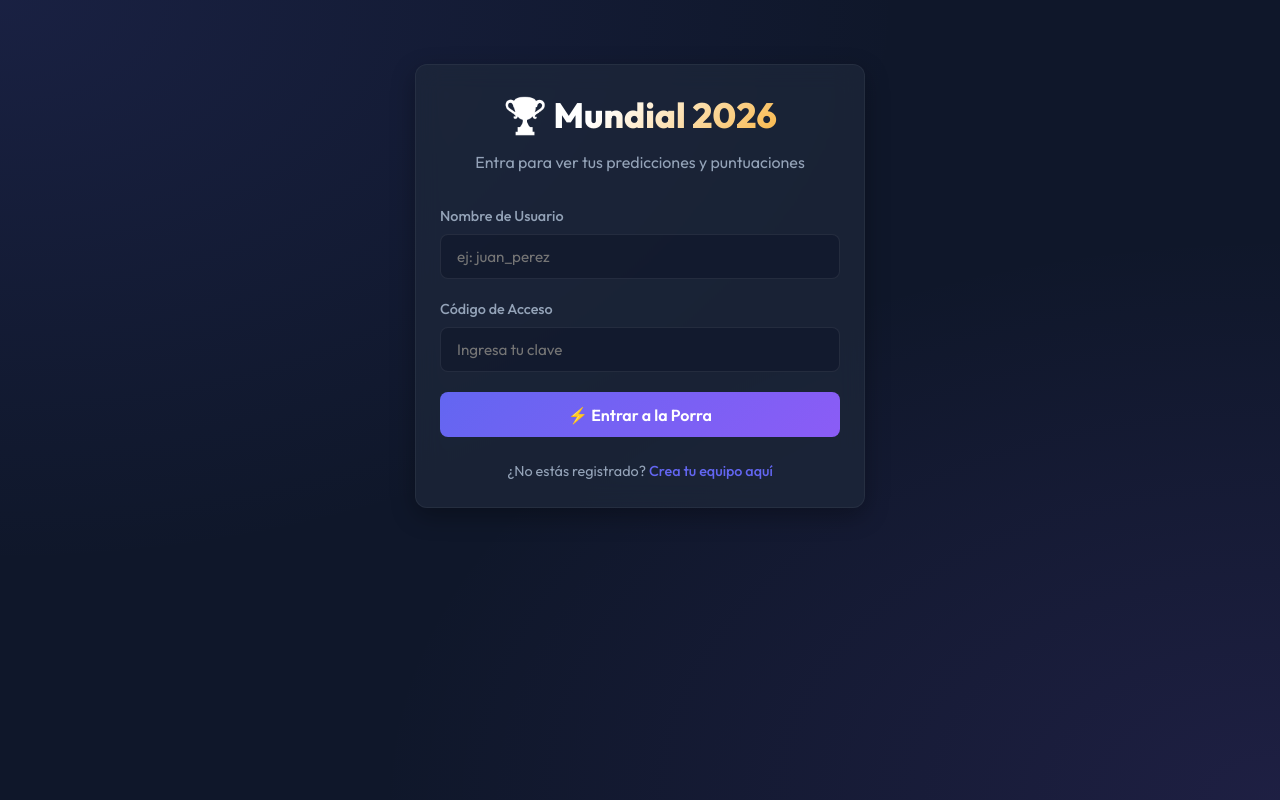
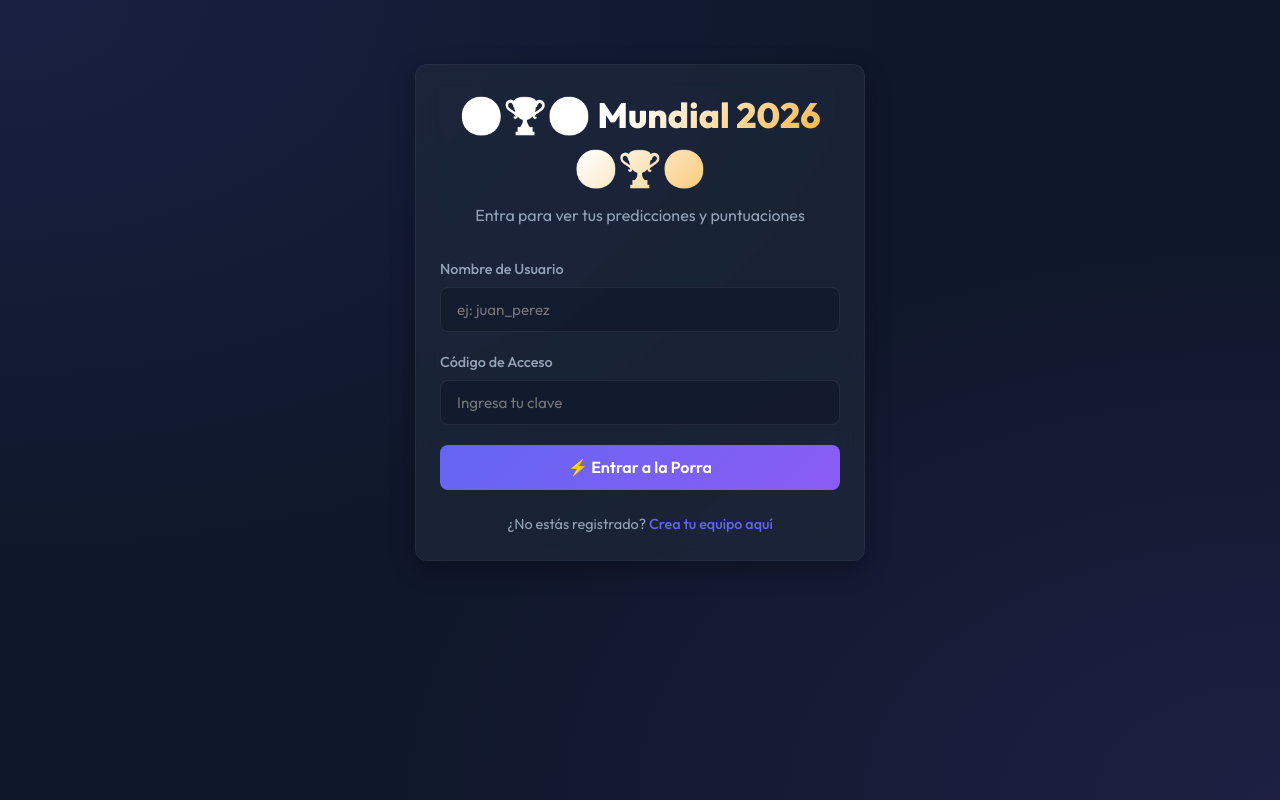
Before and after one commit to Zarzaja/porra_mundial2026, a website: page public/login.html in a window 1280 px wide. Drawn offline with Linux system fonts and the light colour scheme.

Commit message:
Test change - soccer emojis

```diff
--- a/public/login.html
+++ b/public/login.html
@@ -12,7 +12,7 @@
   <div class="auth-container">
     <div class="glass-card">
       <div class="auth-title">
-        <h1>🏆 Mundial 2026</h1>
+        <h1>⚽🏆⚽ Mundial 2026 ⚽🏆⚽</h1>
         <p>Entra para ver tus predicciones y puntuaciones</p>
       </div>
 
```
